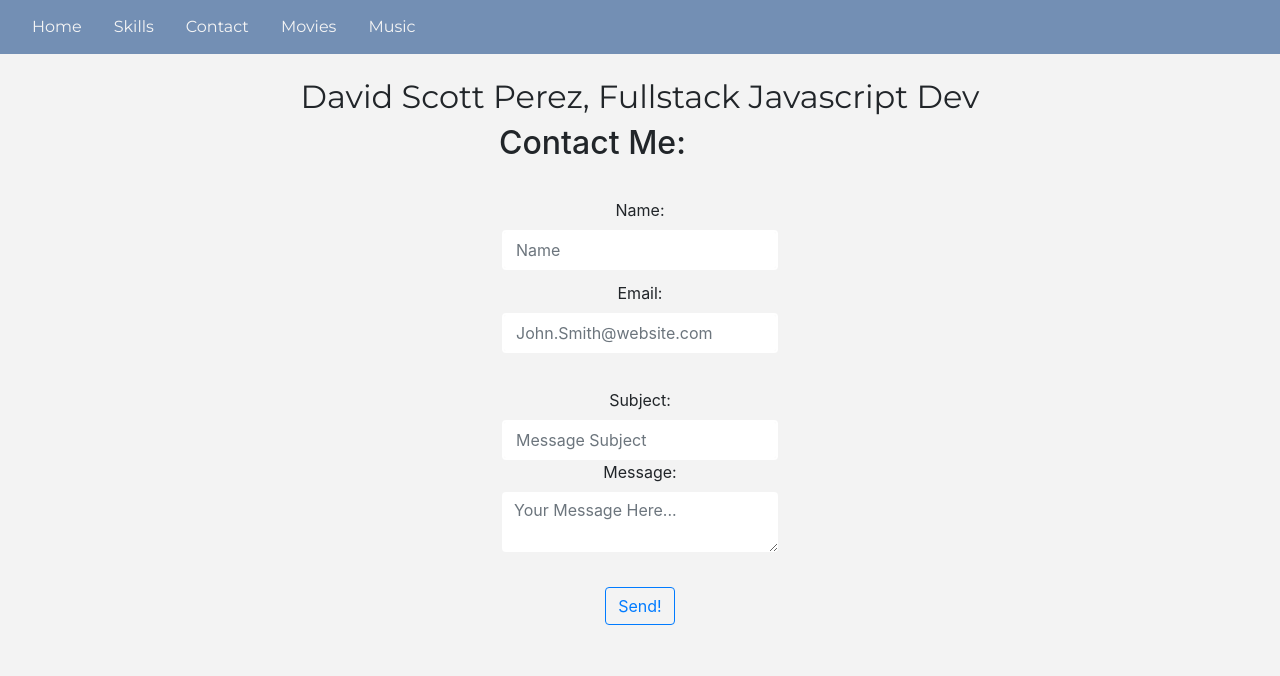
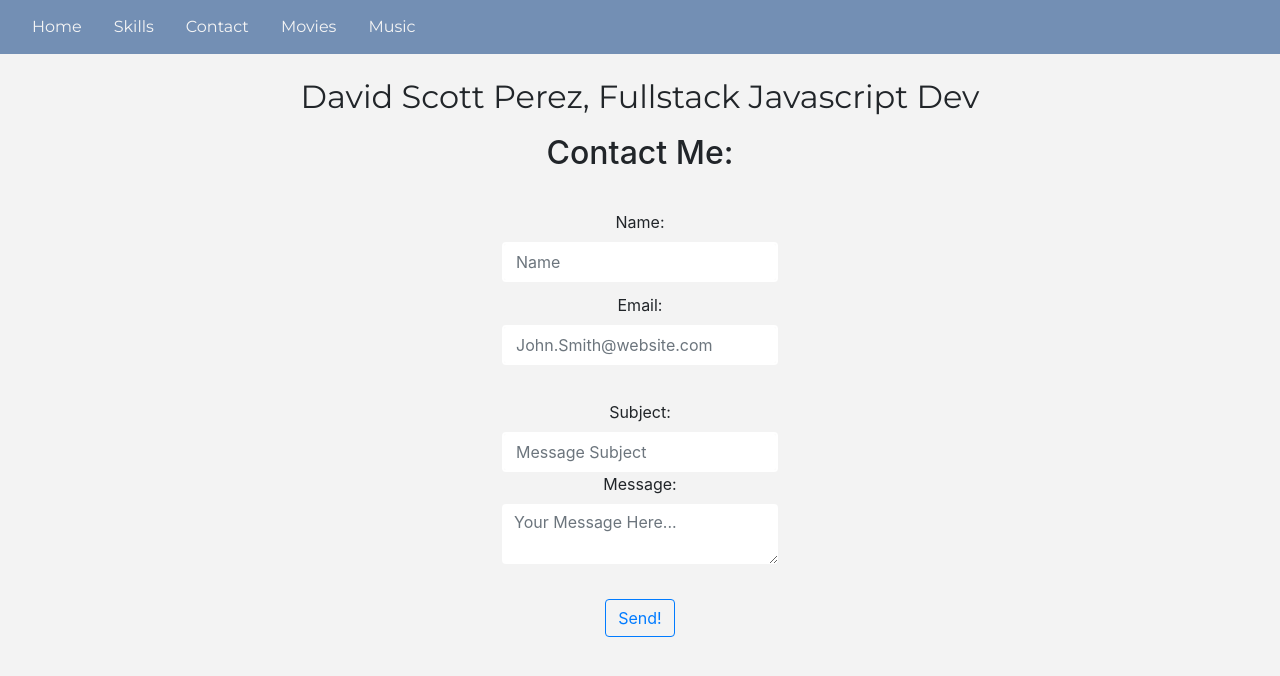
Before and after one commit to notdavidscott/first-angular-app, an Angular app: page /contact in a window 1280 px wide. Shown: the top 676 px of the page. Built offline with nearby package versions, Linux system fonts and the light colour scheme.

Commit message:
css update
making things more classy and presentable

```diff
--- a/src/app/components/contact-form/contact-form.component.css
+++ b/src/app/components/contact-form/contact-form.component.css
@@ -32,3 +32,7 @@ textarea.ng-valid.ng-touched {
     border: 2px solid rgb(96, 201, 96);
     transition: all 0.35s ease-in-out;
 }
+.header {
+    text-align: center;
+    margin: 10px;
+}
--- a/src/app/components/contact-form/contact-form.component.html
+++ b/src/app/components/contact-form/contact-form.component.html
@@ -1,5 +1,6 @@
 <div>
-    <h2>Contact Me:</h2><br>
+
+    <h2 class="header">Contact Me:</h2><br>
 
   <form (ngSubmit)="onSubmit()">
     <div>
--- a/src/app/components/greeting/greeting.component.css
+++ b/src/app/components/greeting/greeting.component.css
@@ -3,7 +3,7 @@
 }
 
 #profile_pic-header {
-    width: 300px;
+    width: 280px;
     height: 100%;
     border-radius: 1%;
     box-shadow: 0 6px 10px rgba(0,0,0,0.25), 0 7px 10px rgba(0,0,0,0.22);
--- a/src/app/modules/skills/components/skills/skills.component.css
+++ b/src/app/modules/skills/components/skills/skills.component.css
@@ -1,9 +1,10 @@
 li {
     padding: 0;
     list-style-type: none;
+    font-family: 'Montserrat', sans-serif;
 }
 .skills-section {
 text-align: center;
-font-family: 'Montserrat', sans-serif;
+
 margin: 10px;
 }
```
